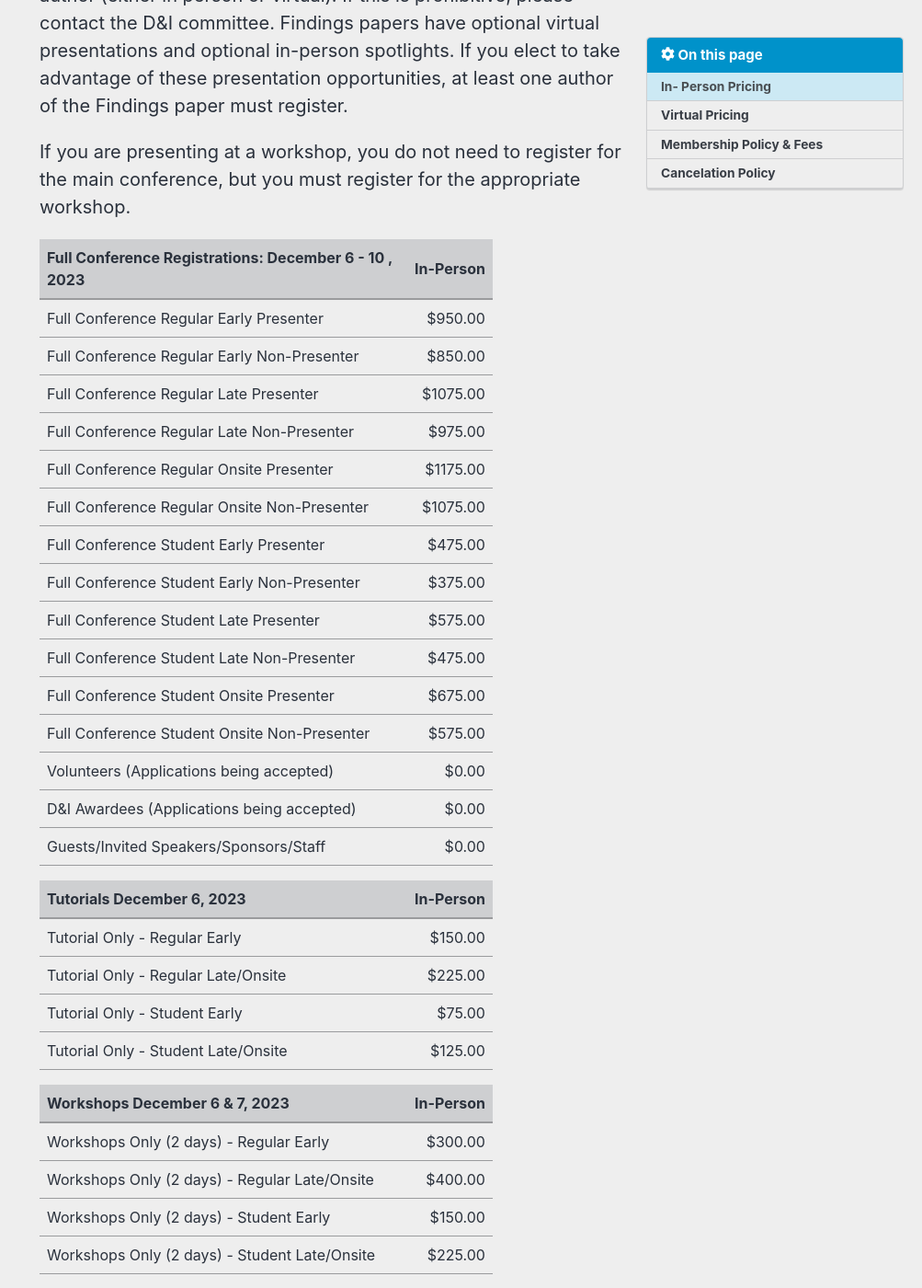
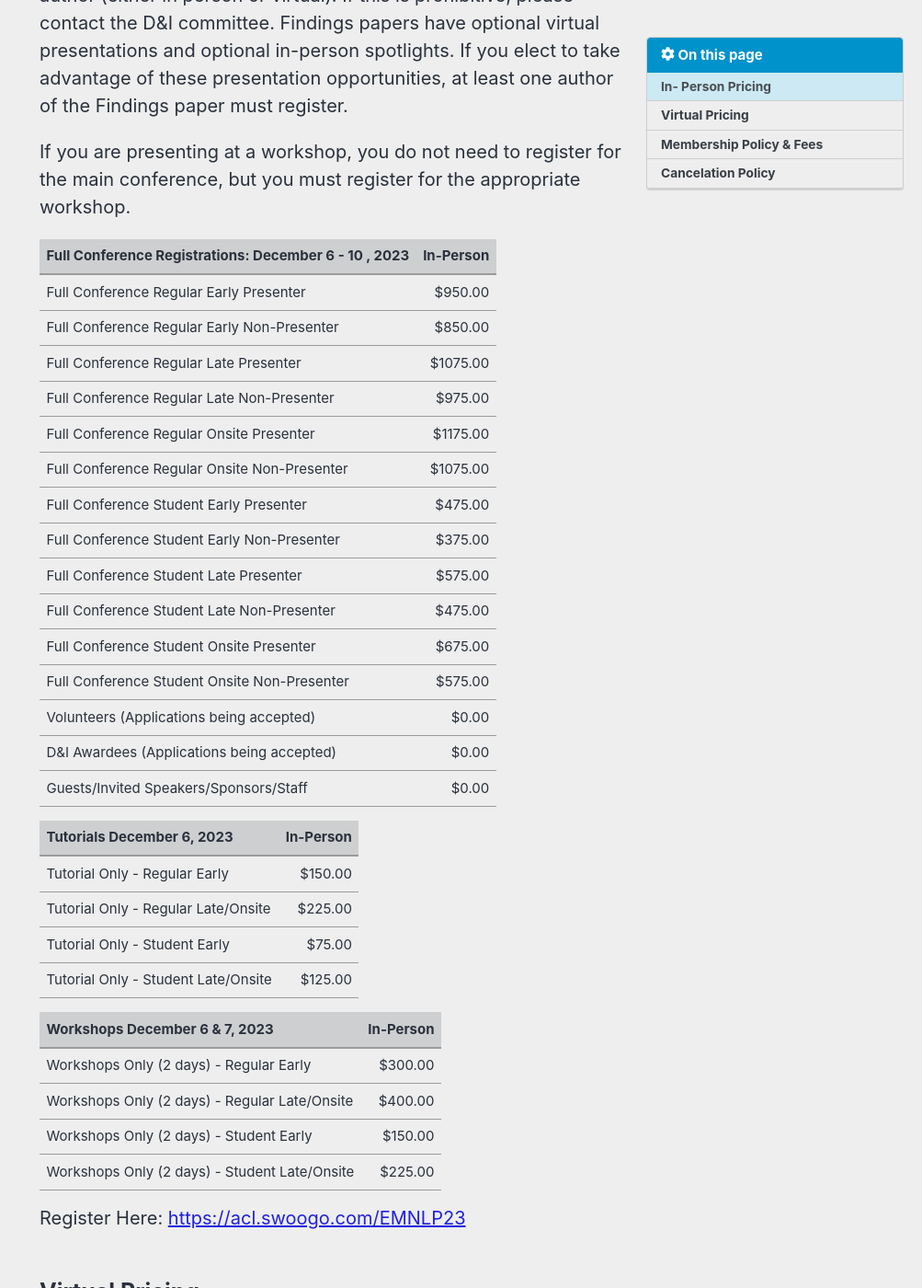
Before and after one commit to acl-org/emnlp-2023, a Jekyll site: the page built from _pages/registration.md, in a window 1280 px wide and 1400 px high, scrolled down 2180 px. Shown: the whole window at 92% size, without its empty margins (277-1280 px from the left). Built offline with Jekyll 4.4.1, drawn with Linux system fonts in a browser that asks for light colours; cached includes are drawn as plain includes; nearby versions of some CDN libraries.

Commit message:
Update registration.md

```diff
--- a/_pages/registration.md
+++ b/_pages/registration.md
@@ -41,15 +41,15 @@ rates, as appropriate). Findings papers only appearing in the proceedings need n
 
 ## In- Person Pricing
 
-Each main conference paper must have at least one registered author (either in person or virtual). If this is prohibitive, please contact the D&I committee. Findings papers have optional virtual presentations and optional in-person spotlights. If you elect to take advantage of these presentation opportunities, at least one author of the Findings paper must register.
+Each main conference paper must have at least one registered author (either in
+person or virtual). If this is prohibitive, please contact the D&I committee.
+Findings papers have optional virtual presentations and optional in-person
+spotlights.  If you elect to take advantage of these presentation
+opportunities, at least one author of the Findings paper must register.
 
-If you are presenting at a workshop, you do not need to register for the main conference, but you must register for the appropriate workshop.
+If you are presenting at a workshop, you do not need to register for the main
+conference, but you must register for the appropriate workshop.
 
-<style>
-.dates-table { font-size: .8em; }
-.dates-table tr td:nth-child(1) { width: 25em; }
-.dates-table del { color: #888; }
-</style>
 
 | Full Conference Registrations: December 6 - 10 , 2023                     | In-Person  |
 |--------------------------------------------|-----------:|
@@ -68,7 +68,7 @@ If you are presenting at a workshop, you do not need to register for the main co
 | Volunteers (Applications being accepted)   |     $0.00  |
 | D&I Awardees (Applications being accepted)   |     $0.00  |
 | Guests/Invited Speakers/Sponsors/Staff   |     $0.00  |
-{: .dates-table}
+
 
 |Tutorials December 6, 2023           | In-Person  |
 |-------------------------------------|-----------:|
@@ -76,7 +76,7 @@ If you are presenting at a workshop, you do not need to register for the main co
 | Tutorial Only - Regular Late/Onsite |  $225.00  |
 | Tutorial Only - Student Early      |    $75.00  |
 | Tutorial Only - Student Late/Onsite |   $125.00  |
-{: .dates-table}
+
 
 | Workshops December 6 & 7, 2023                           |  In-Person |
 |-----------------------------------------------|-----------:|
@@ -84,7 +84,7 @@ If you are presenting at a workshop, you do not need to register for the main co
 | Workshops Only (2 days) - Regular Late/Onsite |   $400.00  |
 | Workshops Only (2 days) - Student Early       |   $150.00  |
 | Workshops Only (2 days) - Student Late/Onsite |   $225.00  |
-{: .dates-table}
+
 
 Register Here: [https://acl.swoogo.com/EMNLP23 ](https://acl.swoogo.com/EMNLP23)
 
@@ -111,7 +111,7 @@ Given the large real costs of all conference paper presentations (whether virtua
 | Volunteers (Applications being accepted)          | $0.00  |
 | D&I Awardees (Applications being accepted)        | $0.00  |
 | Guests/Invited Speakers/Sponsors/Staff            | $0.00  |
-{: .dates-table}
+
 
 | Tutorials December 6, 2023          | Virtual  |
 |-------------------------------------|---------:|
@@ -119,7 +119,6 @@ Given the large real costs of all conference paper presentations (whether virtua
 | Tutorial Only - Regular Late/Onsite |  $125.00  |
 | Tutorial Only - Student Early       |  $35.00  |
 | Tutorial Only - Student Late/Onsite |  $60.00  |
-{: .dates-table}
 
 
 | Workshops December 6 & 7, 2023               | Virtual |
@@ -128,7 +127,7 @@ Given the large real costs of all conference paper presentations (whether virtua
 | Workshops Only (2days) - Regular Late/Onsite | $250.00  |
 | Workshops Only (2days) - Student Early       | $75.00  |
 | Workshops Only (2days) - Student Late/Onsite | $125.00  |
-{: .dates-table}
+
 
 Register Here: [https://acl.swoogo.com/EMNLP2023](https://acl.swoogo.com/EMNLP2023)
 
```
